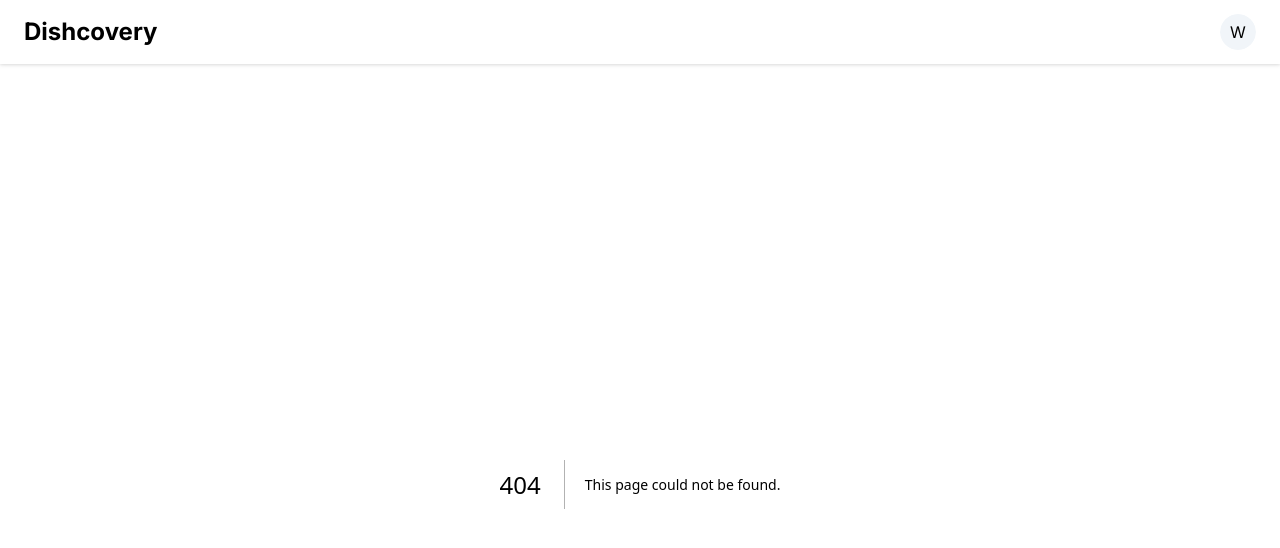
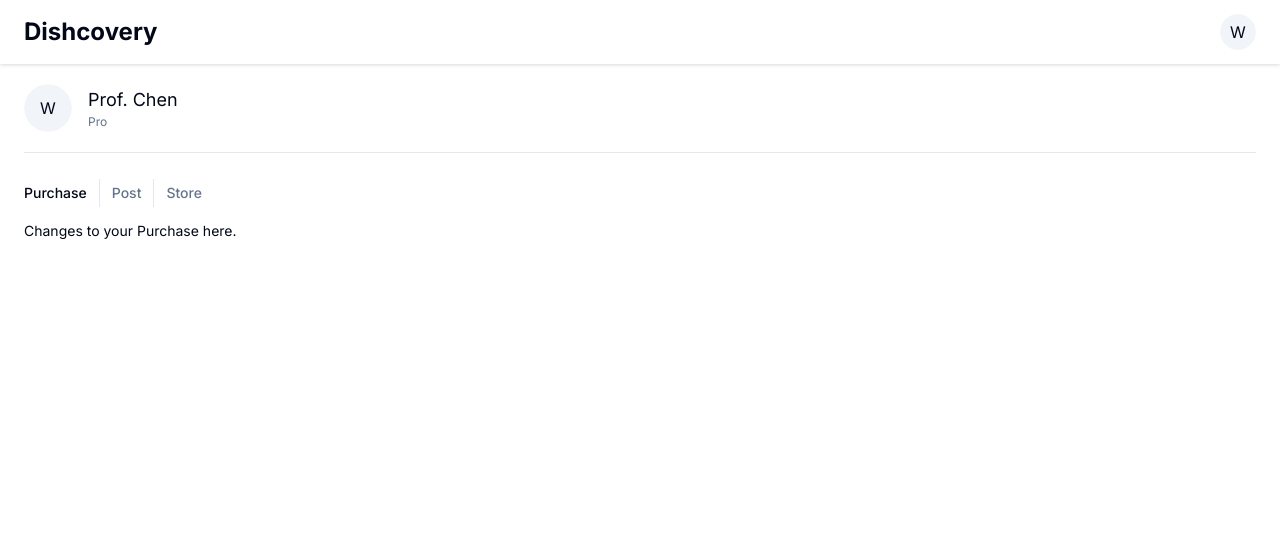
Before and after one commit to guan404ming/dishcovery, a Next.js app: page /info in a window 1280 px wide. Before the commit this address had no page. Shown: the top 548 px of the page. Built offline with nearby package versions, Linux system fonts and the light colour scheme.

Commit message:
feat(info): add info page and infoTab

```diff
--- a/package.json
+++ b/package.json
@@ -17,7 +17,9 @@
     "@radix-ui/react-avatar": "^1.0.4",
     "@radix-ui/react-dropdown-menu": "^2.0.6",
     "@radix-ui/react-scroll-area": "^1.0.5",
+    "@radix-ui/react-separator": "^1.0.3",
     "@radix-ui/react-slot": "^1.0.2",
+    "@radix-ui/react-tabs": "^1.0.4",
     "@vercel/postgres": "^0.8.0",
     "class-variance-authority": "^0.7.0",
     "clsx": "^2.1.1",
--- /dev/null
+++ b/src/app/info/page.tsx
@@ -0,0 +1,45 @@
+import { Avatar, AvatarFallback } from "@/components/ui/avatar";
+import { Separator } from "@/components/ui/separator";
+import { Tabs, TabsContent, TabsList, TabsTrigger } from "@/components/ui/tabs";
+
+const user = {
+  name: "Prof. Chen",
+  role: "Pro",
+};
+
+export default async function Info() {
+  return (
+    <>
+      <div className="flex items-center space-x-4">
+        <Avatar className="h-12 w-12">
+          <AvatarFallback>W</AvatarFallback>
+        </Avatar>
+        <div>
+          <p className="text-lg">{user.name}</p>
+          <div className="text-xs font-normal text-muted-foreground">
+            {user.role}
+          </div>
+        </div>
+      </div>
+
+      <Separator />
+
+      <Tabs defaultValue="purchase" className="w-full">
+        <TabsList>
+          <TabsTrigger value="purchase" className="pl-0">
+            Purchase
+          </TabsTrigger>
+          <TabsTrigger value="post" className="border-x">
+            Post
+          </TabsTrigger>
+          <TabsTrigger value="store">Store</TabsTrigger>
+        </TabsList>
+        <TabsContent value="purchase">
+          Changes to your Purchase here.
+        </TabsContent>
+        <TabsContent value="post">Change your Post here.</TabsContent>
+        <TabsContent value="store">Change your Store here.</TabsContent>
+      </Tabs>
+    </>
+  );
+}
--- a/src/components/header.tsx
+++ b/src/components/header.tsx
@@ -1,4 +1,6 @@
 import Link from "next/link";
+
+import { User, ShoppingCart, LogOut } from "lucide-react";
 
 import { AvatarFallback, Avatar } from "@/components/ui/avatar";
 import {
@@ -10,13 +12,12 @@ import {
   DropdownMenuSeparator,
   DropdownMenuShortcut,
 } from "@/components/ui/dropdown-menu";
-import { User, ShoppingCart, LogOut } from "lucide-react";
 
 export default function Header() {
   return (
     <header className="fixed top-0 z-50 flex h-16 w-full items-center justify-between bg-white px-6 py-4 drop-shadow">
       <Link className="flex items-center" href="/">
-        <span className="font-bold text-2xl">Dishcovery</span>
+        <span className="text-2xl font-bold">Dishcovery</span>
       </Link>
       <DropdownMenu>
         <DropdownMenuTrigger asChild>
--- /dev/null
+++ b/src/components/ui/separator.tsx
@@ -0,0 +1,32 @@
+"use client";
+
+import * as React from "react";
+
+import * as SeparatorPrimitive from "@radix-ui/react-separator";
+
+import { cn } from "@/lib/utils";
+
+const Separator = React.forwardRef<
+  React.ElementRef<typeof SeparatorPrimitive.Root>,
+  React.ComponentPropsWithoutRef<typeof SeparatorPrimitive.Root>
+>(
+  (
+    { className, orientation = "horizontal", decorative = true, ...props },
+    ref,
+  ) => (
+    <SeparatorPrimitive.Root
+      ref={ref}
+      decorative={decorative}
+      orientation={orientation}
+      className={cn(
+        "shrink-0 bg-border",
+        orientation === "horizontal" ? "h-[1px] w-full" : "h-full w-[1px]",
+        className,
+      )}
+      {...props}
+    />
+  ),
+);
+Separator.displayName = SeparatorPrimitive.Root.displayName;
+
+export { Separator };
--- /dev/null
+++ b/src/components/ui/tabs.tsx
@@ -0,0 +1,56 @@
+"use client";
+
+import * as React from "react";
+
+import * as TabsPrimitive from "@radix-ui/react-tabs";
+
+import { cn } from "@/lib/utils";
+
+const Tabs = TabsPrimitive.Root;
+
+const TabsList = React.forwardRef<
+  React.ElementRef<typeof TabsPrimitive.List>,
+  React.ComponentPropsWithoutRef<typeof TabsPrimitive.List>
+>(({ className, ...props }, ref) => (
+  <TabsPrimitive.List
+    ref={ref}
+    className={cn(
+      "inline-flex h-10 items-center justify-center rounded-md text-muted-foreground",
+      className,
+    )}
+    {...props}
+  />
+));
+TabsList.displayName = TabsPrimitive.List.displayName;
+
+const TabsTrigger = React.forwardRef<
+  React.ElementRef<typeof TabsPrimitive.Trigger>,
+  React.ComponentPropsWithoutRef<typeof TabsPrimitive.Trigger>
+>(({ className, ...props }, ref) => (
+  <TabsPrimitive.Trigger
+    ref={ref}
+    className={cn(
+      "text-md inline-flex items-center justify-center whitespace-nowrap px-3 py-1 text-sm font-medium ring-offset-background transition-all focus-visible:outline-none focus-visible:ring-2 focus-visible:ring-ring focus-visible:ring-offset-2 disabled:pointer-events-none disabled:opacity-50 data-[state=active]:bg-background data-[state=active]:text-foreground",
+      className,
+    )}
+    {...props}
+  />
+));
+TabsTrigger.displayName = TabsPrimitive.Trigger.displayName;
+
+const TabsContent = React.forwardRef<
+  React.ElementRef<typeof TabsPrimitive.Content>,
+  React.ComponentPropsWithoutRef<typeof TabsPrimitive.Content>
+>(({ className, ...props }, ref) => (
+  <TabsPrimitive.Content
+    ref={ref}
+    className={cn(
+      "mt-2 text-sm ring-offset-background focus-visible:outline-none focus-visible:ring-2 focus-visible:ring-ring focus-visible:ring-offset-2",
+      className,
+    )}
+    {...props}
+  />
+));
+TabsContent.displayName = TabsPrimitive.Content.displayName;
+
+export { Tabs, TabsList, TabsTrigger, TabsContent };
```
Also changed, not shown: 1 other file (tests, documents, lock files or other folders).
